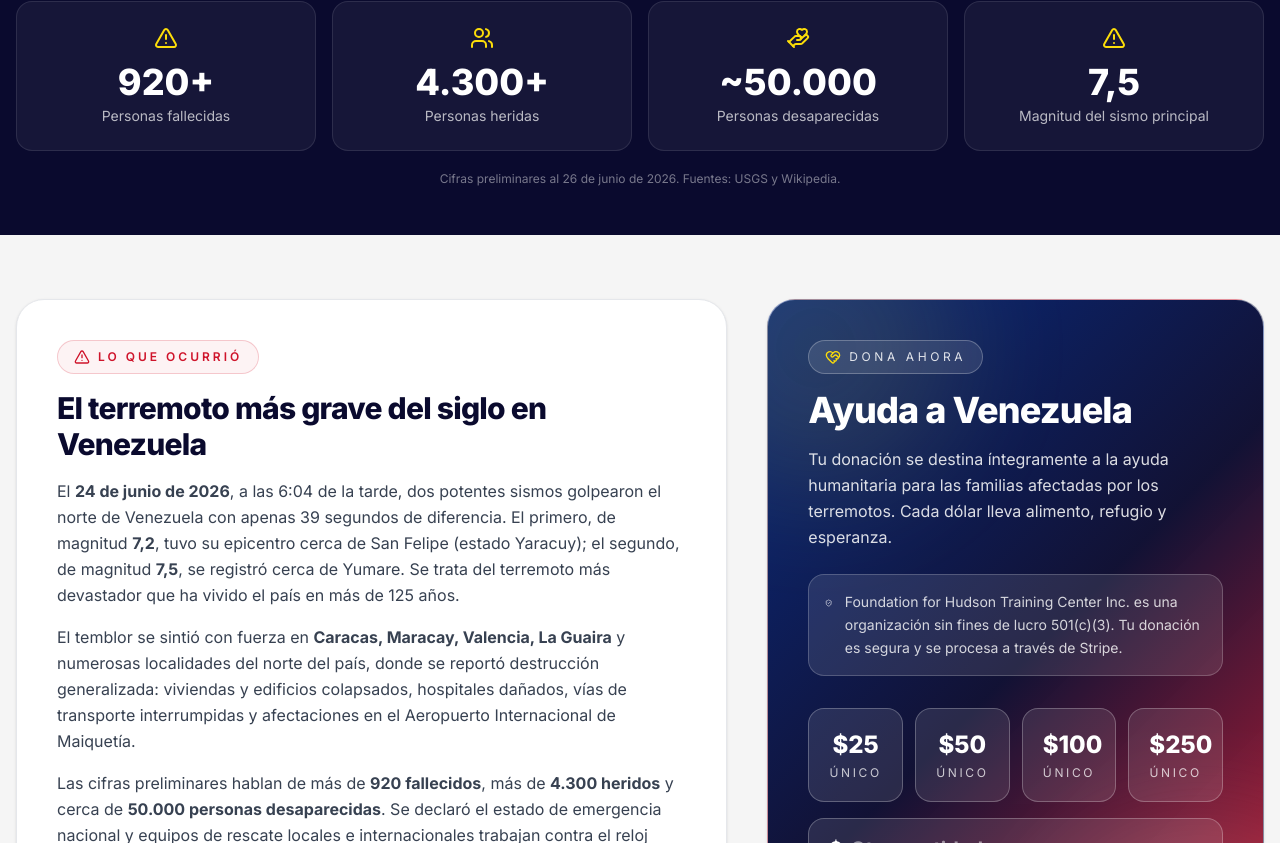
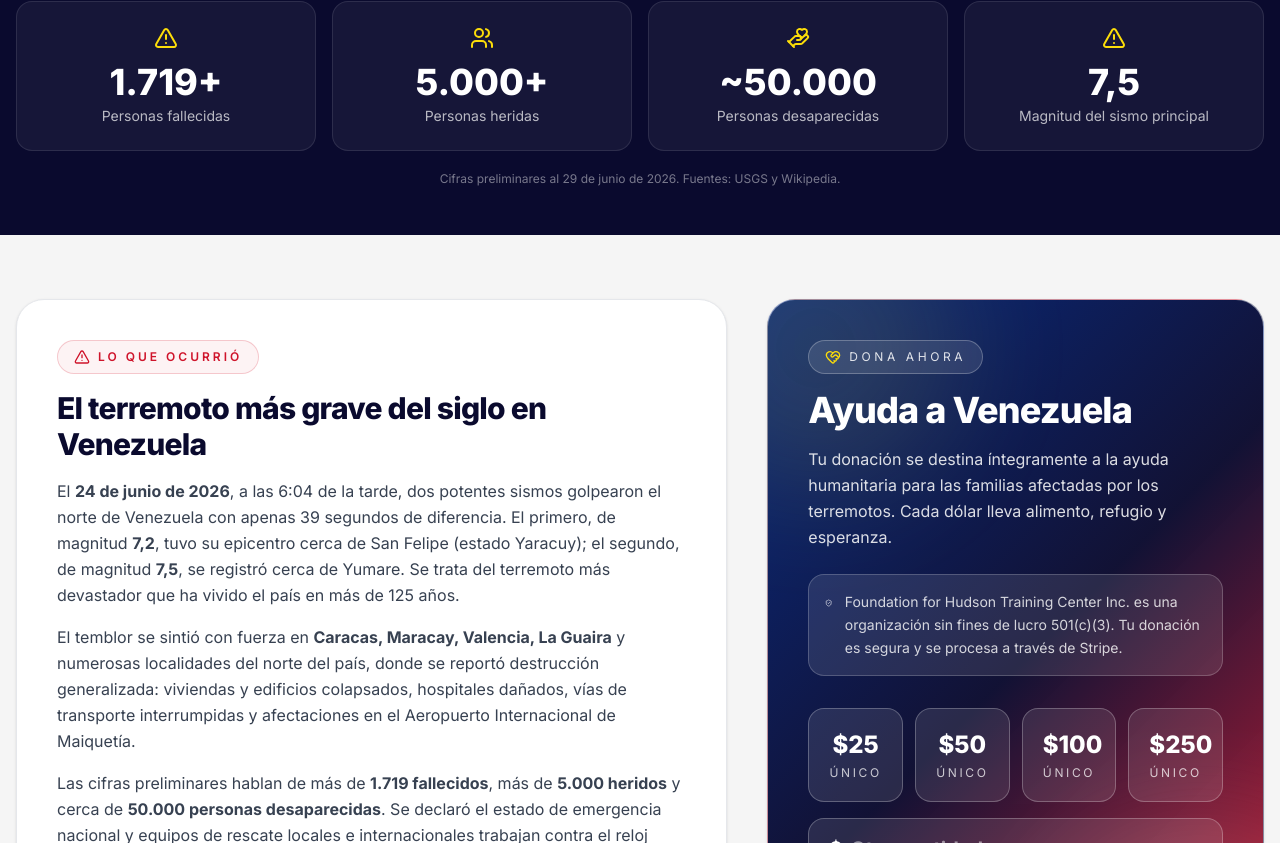
Before and after one commit to htc-software/HTC-FUNDATION, a Next.js app: page /venezuela in a window 1280 px wide. Shown: the part 537-1380 px from the top of the page. Built offline with nearby package versions, Linux system fonts and the light colour scheme.

Commit message:
actualizacion de datos

```diff
--- a/app/venezuela/page.tsx
+++ b/app/venezuela/page.tsx
@@ -11,8 +11,8 @@ export const metadata: Metadata = {
 }
 
 const stats = [
-  { value: "920+", label: "Personas fallecidas", icon: AlertTriangle },
-  { value: "4.300+", label: "Personas heridas", icon: Users },
+  { value: "1.719+", label: "Personas fallecidas", icon: AlertTriangle },
+  { value: "5.000+", label: "Personas heridas", icon: Users },
   { value: "~50.000", label: "Personas desaparecidas", icon: HandHeart },
   { value: "7,5", label: "Magnitud del sismo principal", icon: AlertTriangle },
 ]
@@ -126,7 +126,7 @@ export default function VenezuelaPage() {
             })}
           </div>
           <p className="mt-5 text-center text-white/45 text-xs">
-            Cifras preliminares al 26 de junio de 2026. Fuentes: USGS y Wikipedia.
+            Cifras preliminares al 29 de junio de 2026. Fuentes: USGS y Wikipedia.
           </p>
         </div>
       </section>
@@ -167,8 +167,8 @@ export default function VenezuelaPage() {
                   </p>
 
                   <p className="mt-4 text-[#374151] text-sm md:text-base leading-relaxed">
-                    Las cifras preliminares hablan de más de <strong>920 fallecidos</strong>, más de{" "}
-                    <strong>4.300 heridos</strong> y cerca de <strong>50.000 personas desaparecidas</strong>.
+                    Las cifras preliminares hablan de más de <strong>1.719 fallecidos</strong>, más de{" "}
+                    <strong>5.000 heridos</strong> y cerca de <strong>50.000 personas desaparecidas</strong>.
                     Se declaró el estado de emergencia nacional y equipos de rescate locales e
                     internacionales trabajan contra el reloj para auxiliar a las familias afectadas.
                   </p>
--- a/components/navbar.tsx
+++ b/components/navbar.tsx
@@ -31,8 +31,7 @@ const navLinks = [
     ],
   },
   { label: "Contact Us", href: "/contact-us" },
-  // Oculto temporalmente — se habilitará más adelante.
-  // { label: "Ayuda Venezuela", href: "/venezuela" },
+  { label: "Ayuda Venezuela", href: "/venezuela" },
   { label: "Donate", href: "/donate" },
 ]
 
```
